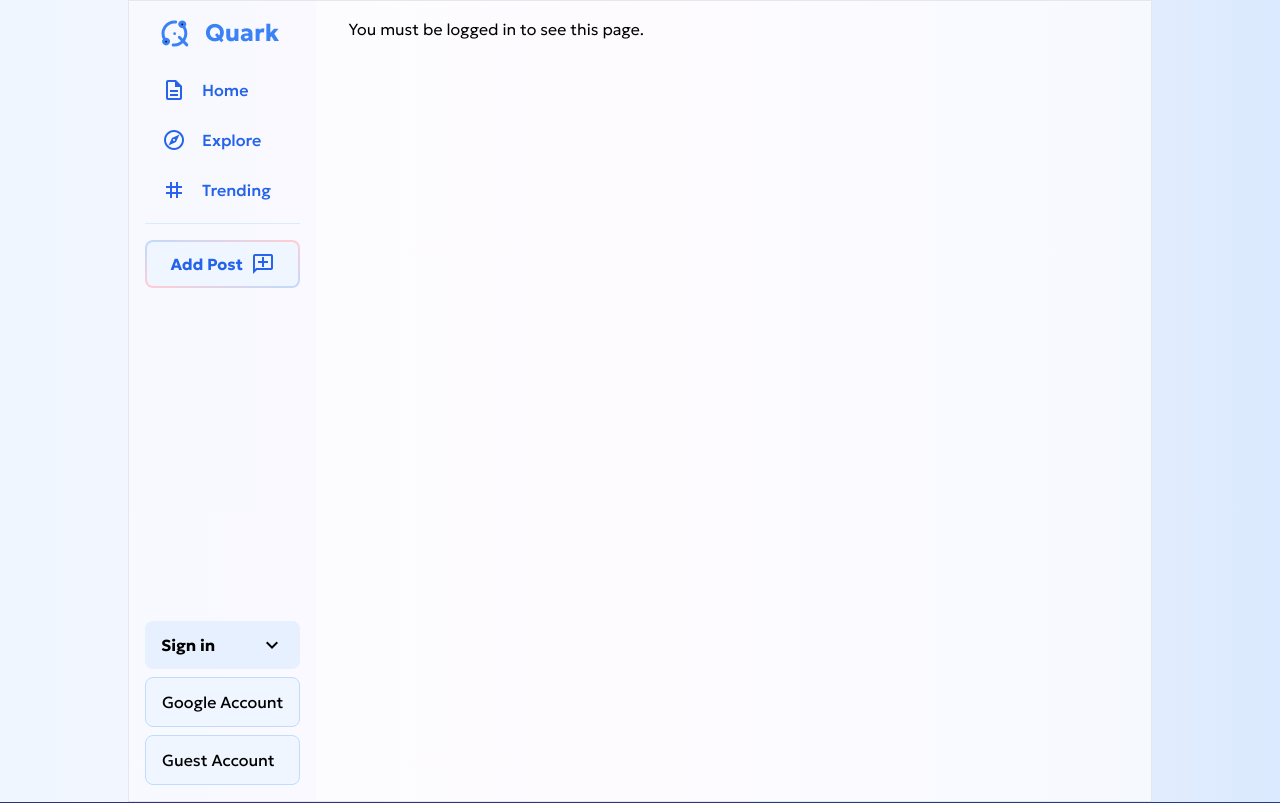
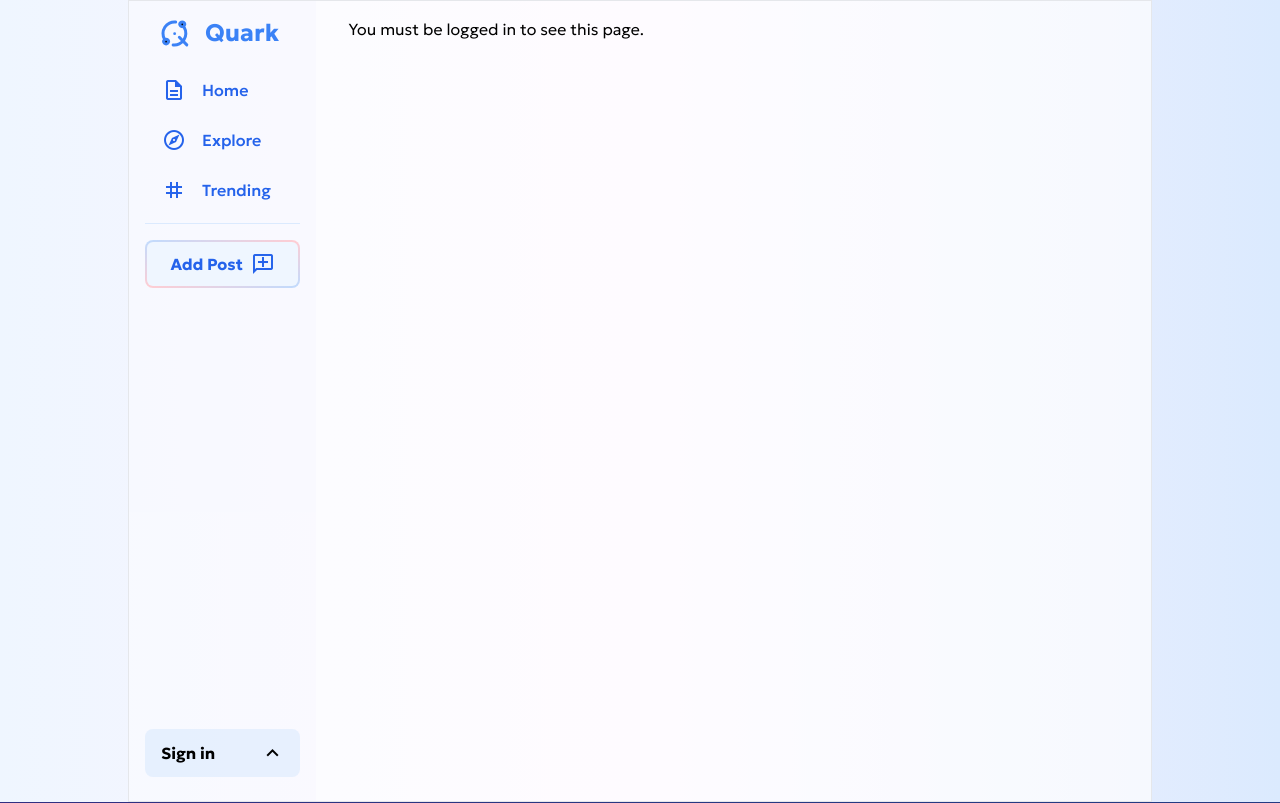
Before and after one commit to kaye360/firebase-twitter-clone, a React (Vite) app: page /unauthorized in a window 1280 px wide. Shown: the top 803 px of the page. Built offline with nearby package versions, Linux system fonts and the light colour scheme; no server answers.

Commit message:
set sign in dropdown to false by default

```diff
--- a/src/components/Layout/Layout.tsx
+++ b/src/components/Layout/Layout.tsx
@@ -123,7 +123,7 @@ function GuestAvatar() : JSX.Element {
 
     const appContext = useContext(AppContext)
 
-    const [isMenuOpen, setIsMenuOpen] = useState<boolean>(true)
+    const [isMenuOpen, setIsMenuOpen] = useState<boolean>(false)
 
 
     async function signIn() {
```
